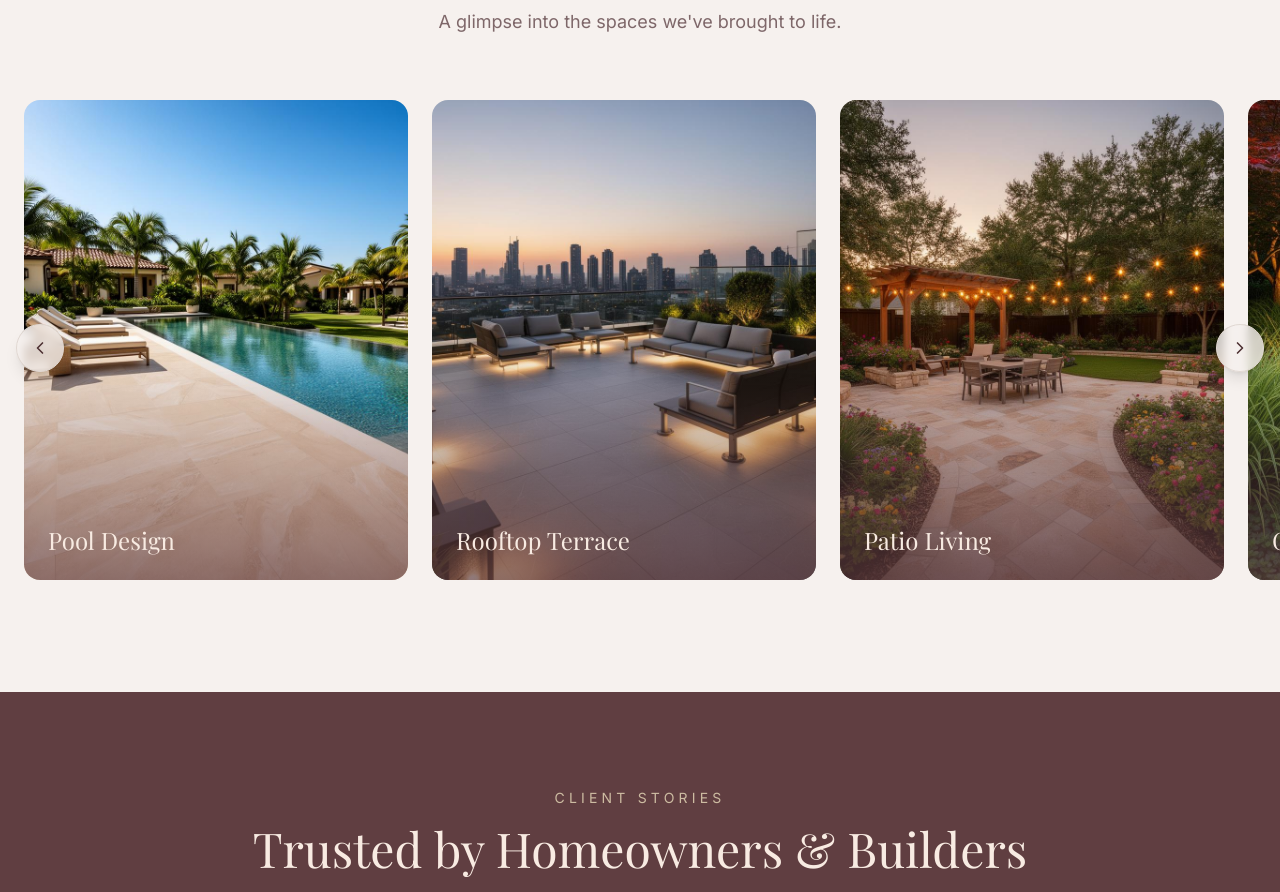
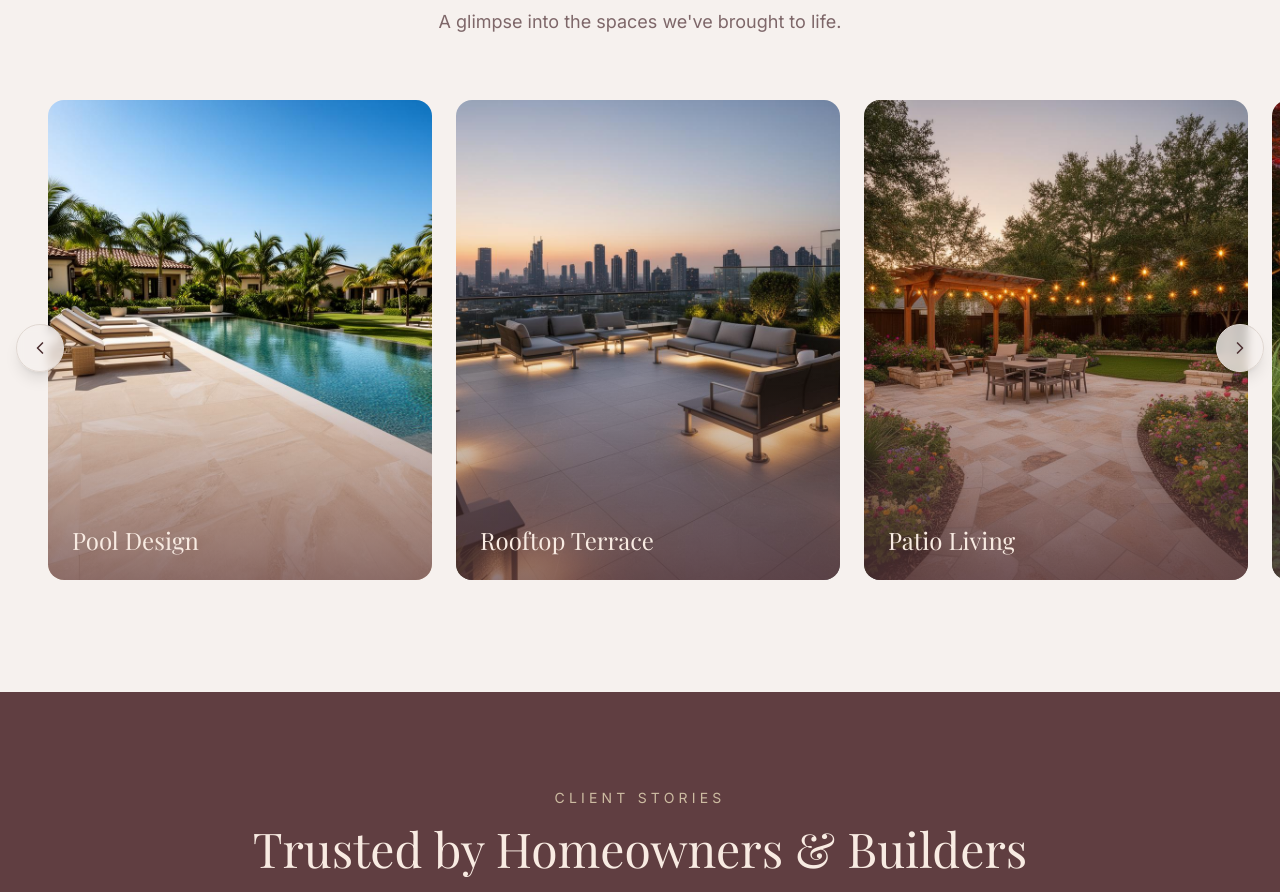
Before and after one commit to SamisDone/Atelier-De-Luca, a Next.js app: page / in a window 1280 px wide. Shown: the part 3442-4334 px from the top of the page. Built offline with nearby package versions, Linux system fonts and the light colour scheme.

Commit message:
Fix carousel spacing issues
Co-authored-by: SamisDone <119945235+SamisDone@users.noreply.github.com>

```diff
--- a/src/components/VideoShowcase.tsx
+++ b/src/components/VideoShowcase.tsx
@@ -69,8 +69,9 @@ const VideoShowcase = () => {
 
         <div
           ref={stripRef}
-          className="flex gap-6 px-6 overflow-x-auto snap-x snap-mandatory scrollbar-hide pb-4"
+          className="flex gap-6 overflow-x-auto snap-x snap-mandatory scrollbar-hide pb-4"
         >
+          <div className="flex-shrink-0 w-6" aria-hidden />
           {showcaseImages.map((img, i) => (
             <motion.div
               key={img.label}
@@ -92,6 +93,7 @@ const VideoShowcase = () => {
               </div>
             </motion.div>
           ))}
+          <div className="flex-shrink-0 w-6" aria-hidden />
         </div>
       </div>
     </section>
```
Lines whose indentation alone changed are shown as unchanged.
